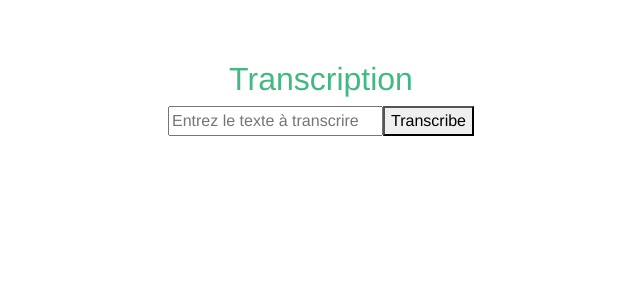
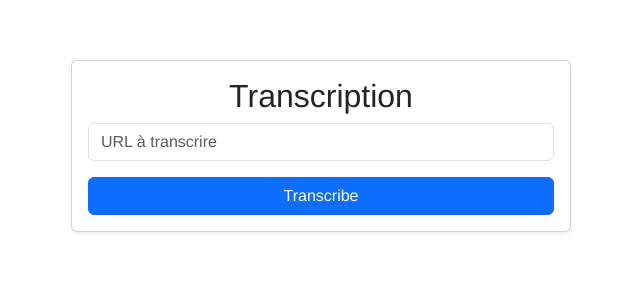
Before and after one commit to NaoufalElmeskini/transcribe-front, a Vue app: page / in a window 1280 px wide. Shown: the top 300 px of the page, without its empty margins (319-959 px from the left). Built offline with nearby package versions, Linux system fonts and the light colour scheme.

Commit message:
ajouter loader, message ok, mesage ko

```diff
--- a/src/components/TranscribeComponent.vue
+++ b/src/components/TranscribeComponent.vue
@@ -1,8 +1,37 @@
 <template>
-  <div>
-    <h2>Transcription</h2>
-    <input v-model="text" type="text" placeholder="Entrez le texte à transcrire" />
-    <button @click="transcribe">Transcribe</button>
+  <div class="container mt-5">
+    <div class="card shadow-sm">
+      <div class="card-body">
+        <h2 class="card-title text-center">Transcription</h2>
+        <div class="mb-3">
+          <input
+              v-model="text"
+              type="text"
+              class="form-control"
+              placeholder="URL à transcrire"/>
+        </div>
+        <div class="d-grid">
+          <button
+              @click="transcribe"
+              class="btn btn-primary"
+              :disabled="loading">
+            Transcribe
+          </button>
+        </div>
+        <div v-if="loading" class="mt-3 text-center text-primary">
+          <div class="spinner-border" role="status">
+            <span class="visually-hidden">Loading...</span>
+          </div>
+          <p>Transcription en cours...</p>
+        </div>
+        <div v-if="success" class="mt-3 alert alert-success">
+          Transcription réussie !
+        </div>
+        <div v-if="error" class="mt-3 alert alert-danger">
+          Erreur lors de la transcription.
+        </div>
+      </div>
+    </div>
   </div>
 </template>
 
@@ -21,7 +50,10 @@ function createBlopLink(data) {
 export default {
   data() {
     return {
-
+      text: "",
+      loading: false,
+      success: false,
+      error: false,
     };
   },
   mounted() {
@@ -44,8 +76,12 @@ export default {
         // Nettoyage après le téléchargement
         document.body.removeChild(link);
         window.URL.revokeObjectURL(link.href);
+        this.success = true;
       } catch (error) {
+        this.error = true;
         console.error('Erreur lors de la transcription :', error);
+      } finally {
+        this.loading = false;
       }
     },
   }
@@ -53,7 +89,8 @@ export default {
 </script>
 
 <style scoped>
-h2 {
-  color: #42b983;
+.card {
+  max-width: 500px;
+  margin: auto;
 }
 </style>
```
